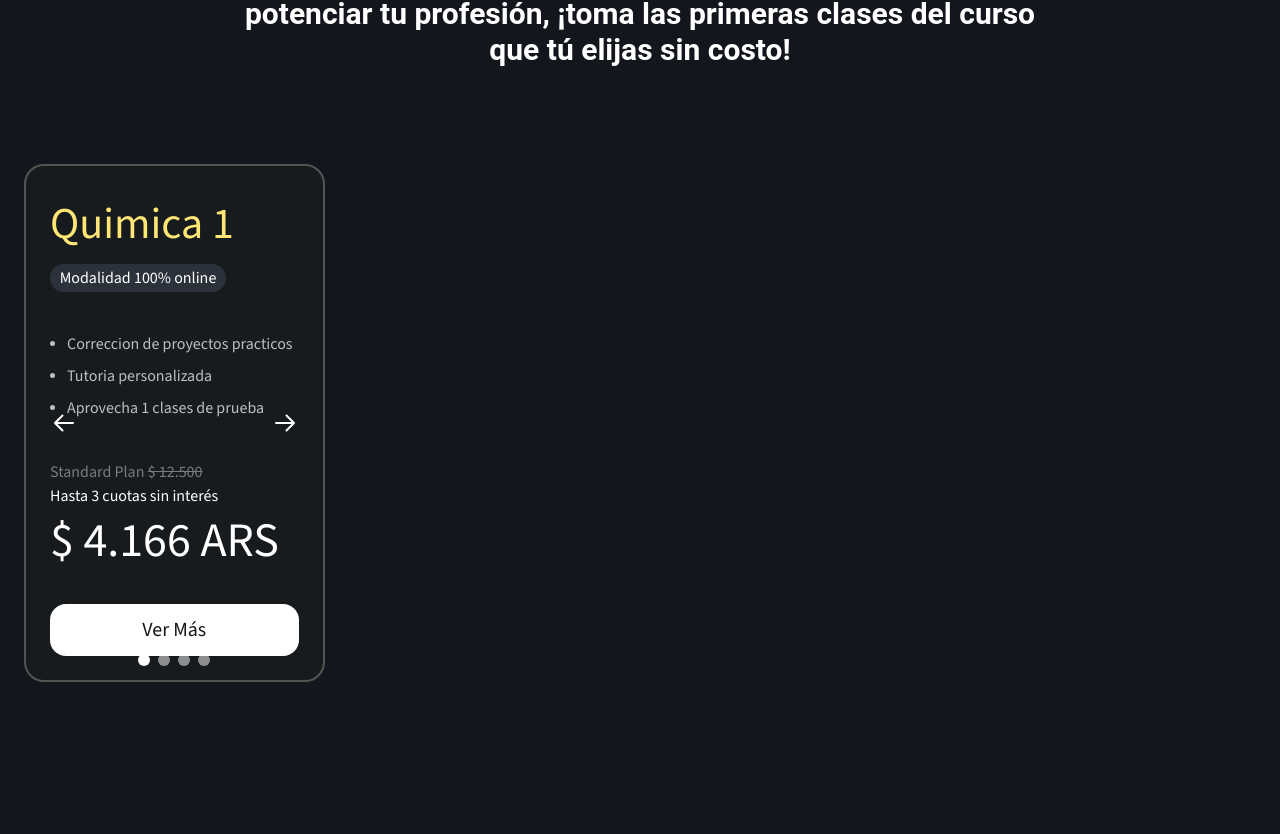
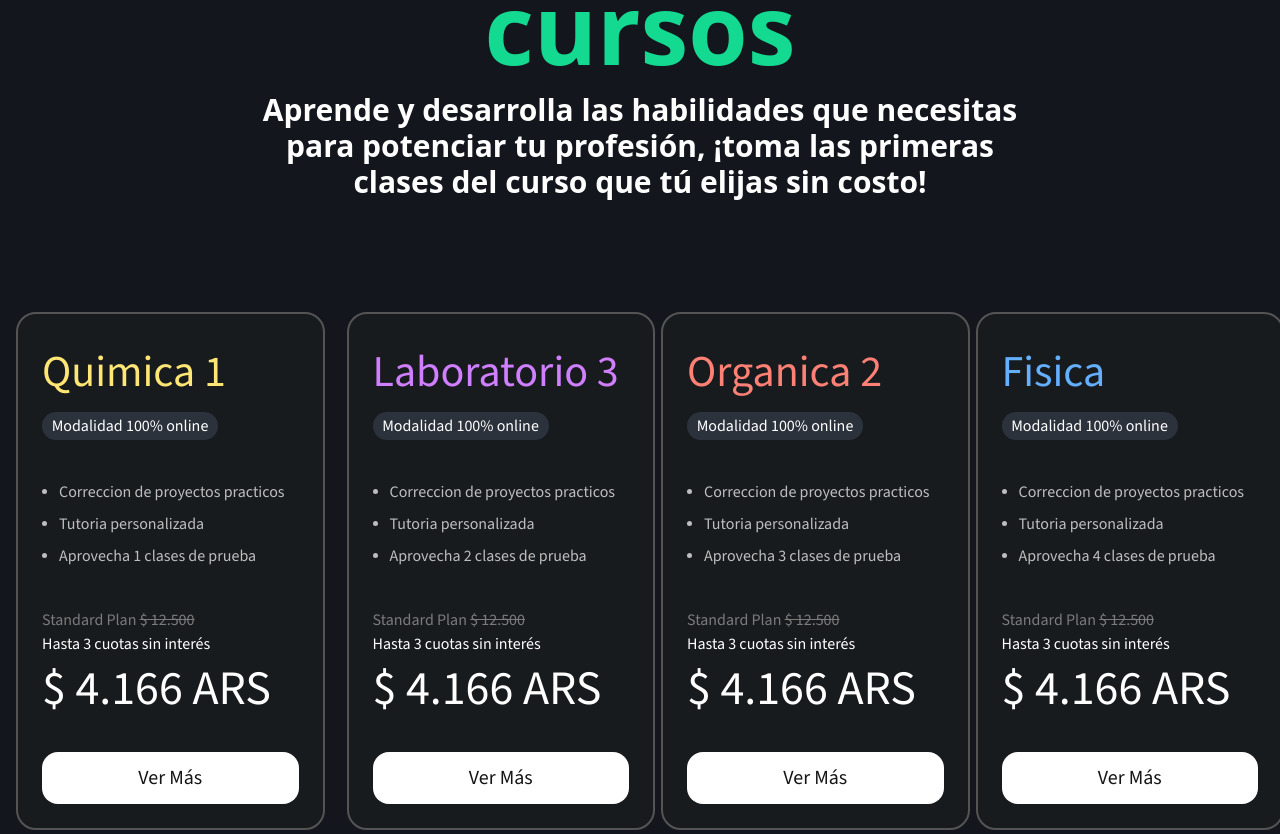
Before and after one commit to agustinven/conciencia-app, a React (Vite) app: page / in a window 1280 px wide. Shown: the part 3726-4560 px from the top of the page. Built offline with nearby package versions, Linux system fonts and the light colour scheme.

Commit message:
cards courses fixed slide

```diff
--- a/package.json
+++ b/package.json
@@ -9,7 +9,6 @@
     "preview": "vite preview"
   },
   "dependencies": {
-    "@material-tailwind/react": "^2.1.1",
     "@popmotion/popcorn": "^0.4.4",
     "caniuse-lite": "^1.0.30001518",
     "classnames": "^2.3.2",
@@ -28,6 +27,7 @@
     "@types/react-dom": "^18.0.8",
     "@vitejs/plugin-react": "^2.2.0",
     "autoprefixer": "^10.4.13",
+    "daisyui": "^3.7.4",
     "postcss": "^8.4.19",
     "tailwindcss": "^3.2.4",
     "vite": "^3.2.3"
--- a/src/components/CoursesInfo/CourseCards.jsx
+++ b/src/components/CoursesInfo/CourseCards.jsx
@@ -12,13 +12,10 @@ const CourseCards = ({
   title,
 }) => {
   return (
-    <div className="bg-[#181B1E] rounded-[20px] w-full flex flex-col  text-white font-['Source_Sans_3'] border-solid border-2 border-[#545454]">
+    <div className="carousel-item bg-[#181B1E] rounded-[20px] md:w-full flex flex-col  text-white font-['Source_Sans_3'] border-solid border-2 border-[#545454]">
       <div className="p-6">
         {/*Title*/}
-        <h1
-          className="font-medium text-[44px] overflow-hidden"
-          style={{ color: title_color }}
-        >
+        <h1 className="font-medium text-[44px] overflow-hidden" style={{color: title_color}}>
           {title}
         </h1>
         <div className="mt-2 w-44 bg-[#2C323C] rounded-full p-[2px]">
@@ -30,6 +27,7 @@ const CourseCards = ({
             {features.map((feature) => (
               <li key={feature} className="flex items-center">
                 <div className=" mr-3 h-[5px] w-[5px] rounded-full bg-[#bebebe]"></div>
+                {/* <FaCheck size={15} className=" text-[#544F52] mr-3 h-4 w-4" /> */}
                 {feature}
               </li>
             ))}
--- a/src/components/CoursesInfo/CoursesPrincipal.jsx
+++ b/src/components/CoursesInfo/CoursesPrincipal.jsx
@@ -1,8 +1,7 @@
 import React from "react";
 import CourseCards from "./CourseCards";
-import * as comp from "../../components";
+import * as comp from "../../components"
 import { coursesPrincipalInfo } from "../../data/courseInfoPrincipal";
-import { Carousel, IconButton } from "@material-tailwind/react";
 
 const Cards = () => {
   const primerosCuatroValores = coursesPrincipalInfo.slice(0, 4);
@@ -14,63 +13,11 @@ const Cards = () => {
         p="Aprende y desarrolla las habilidades que necesitas para potenciar tu profesión, ¡toma las primeras clases del curso que tú elijas sin costo!"
         bgColor="text-[#14D990]"
       />
-      <div className="relative mx-6 max-w-[1300px] grid gap-[10px] md:grid-cols-4">
-        <Carousel
-          className="rounded-xl"
-          prevArrow={({ handlePrev }) => (
-            <IconButton
-              variant="text"
-              color="white"
-              size="lg"
-              onClick={handlePrev}
-              className="!absolute top-2/4 left-4 -translate-y-2/4"
-            >
-              <svg
-                xmlns="http://www.w3.org/2000/svg"
-                fill="none"
-                viewBox="0 0 24 24"
-                strokeWidth={2}
-                stroke="currentColor"
-                className="h-6 w-6"
-              >
-                <path
-                  strokeLinecap="round"
-                  strokeLinejoin="round"
-                  d="M10.5 19.5L3 12m0 0l7.5-7.5M3 12h18"
-                />
-              </svg>
-            </IconButton>
-          )}
-          nextArrow={({ handleNext }) => (
-            <IconButton
-              variant="text"
-              color="white"
-              size="lg"
-              onClick={handleNext}
-              className="!absolute top-2/4 !right-4 -translate-y-2/4"
-            >
-              <svg
-                xmlns="http://www.w3.org/2000/svg"
-                fill="none"
-                viewBox="0 0 24 24"
-                strokeWidth={2}
-                stroke="currentColor"
-                className="h-6 w-6"
-              >
-                <path
-                  strokeLinecap="round"
-                  strokeLinejoin="round"
-                  d="M13.5 4.5L21 12m0 0l-7.5 7.5M21 12H3"
-                />
-              </svg>
-            </IconButton>
-          )}
-        >
-          {/* First Cards */}
-          {primerosCuatroValores.map((courses) => (
-            <CourseCards key={courses.id} {...courses} />
-          ))}
-        </Carousel>
+      <div className="carousel carousel-center max-w-sm p-4 space-x-4 rounded-box relative md:max-w-[1300px] mx-auto md:grid md:grid-cols-4 md:gap-[10px]">
+        {/* First Cards */}
+        {primerosCuatroValores.map((courses) => (
+          <CourseCards key={courses.id} {...courses} />
+        ))}
       </div>
     </div>
   );
--- a/src/main.jsx
+++ b/src/main.jsx
@@ -6,7 +6,6 @@ import "./index.css";
 import { createBrowserRouter, RouterProvider } from "react-router-dom";
 import { Courses } from "./pages/Courses";
 import { CourseInfo } from "./pages/CoursesInfo/";
-import { ThemeProvider } from "@material-tailwind/react";
 
 const router = createBrowserRouter([
   {
@@ -26,8 +25,6 @@ const router = createBrowserRouter([
 
 ReactDOM.createRoot(document.getElementById("root")).render(
   // <React.StrictMode>
-  <ThemeProvider>
-    <RouterProvider router={router} />
-  </ThemeProvider>
+  <RouterProvider router={router} />
   // </React.StrictMode>
 );
--- a/tailwind.config.cjs
+++ b/tailwind.config.cjs
@@ -1,7 +1,6 @@
 /** @type {import('tailwindcss').Config} */
-const withMT = require("@material-tailwind/react/utils/withMT");
 
-module.exports = withMT({
+module.exports = {
   content: ["./src/**/*.{html,js,ts,jsx,tsx}"],
   theme: {
     extend: {
@@ -12,8 +11,9 @@ module.exports = withMT({
     },
   },
   plugins: [
+    require("daisyui"),
     function ({ addVariant }) {
       addVariant("child", "& > *");
     },
   ],
-});
+};
```
Also changed, not shown: 1 other file (tests, documents, lock files or other folders).
